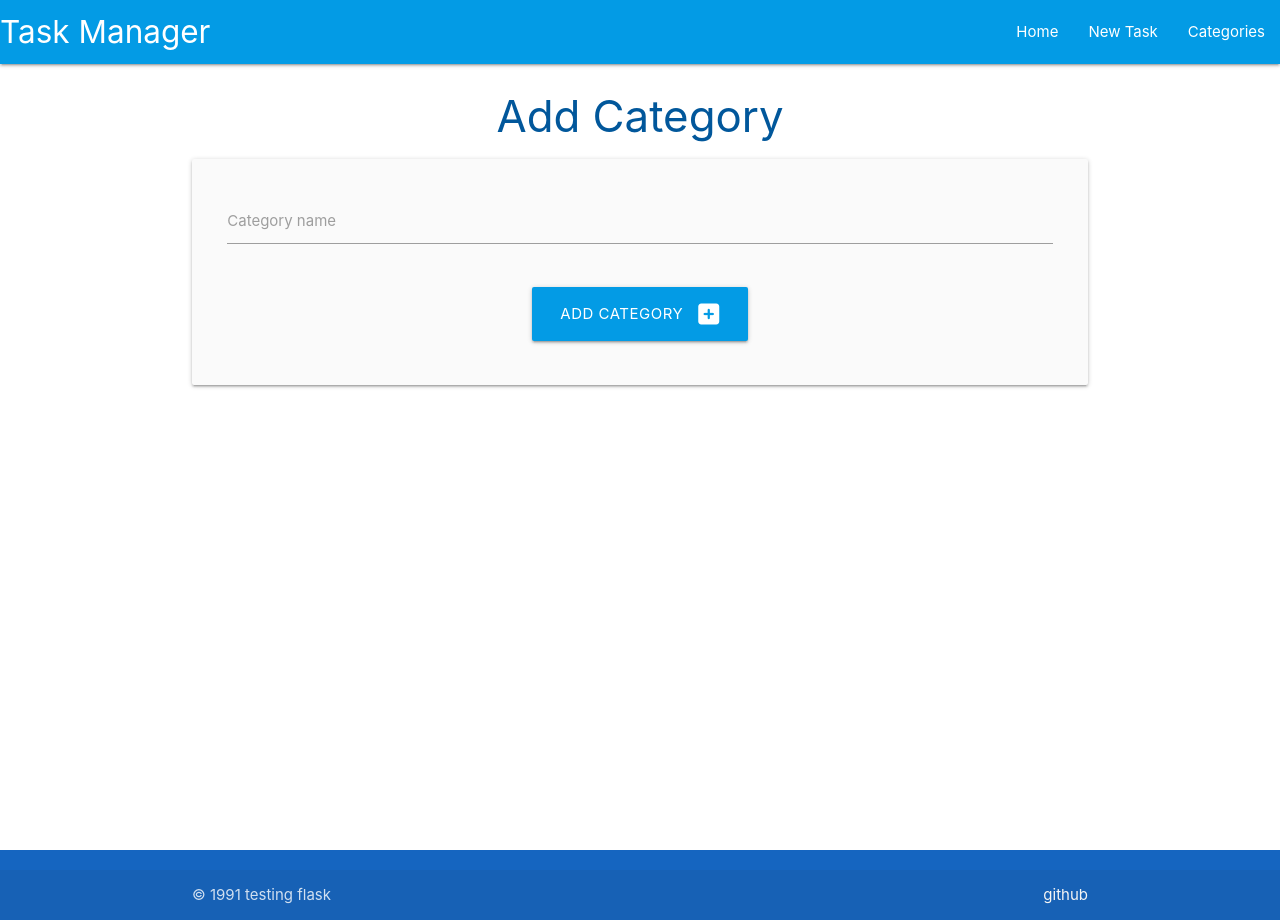
After one commit to 4ntm4n/task-flask, a Flask app: page /add_category in a window 1280 px wide. The commit adds this page. Run offline with Flask 3, Linux system fonts and the light colour scheme.

Commit message:
create templates and wire up database

```diff
--- a/taskmanager/models.py
+++ b/taskmanager/models.py
@@ -5,8 +5,7 @@ class Category(db.Model):
     # schema for the Category model
     id = db.Column(db.Integer, primary_key=True)
     category_name = db.Column(db.String(25), unique=True, nullable=False)
-    tasks = db.relationship("Task", backref="category",
-                            cascade="all, delete", lazy=True)
+    tasks = db.relationship("Task", backref="category",cascade="all, delete", lazy=True)
 
     def __repr__(self):
         # __repr__ to represent itself in the form of a string
@@ -22,6 +21,7 @@ class Task(db.Model):
     due_date = db.Column(db.Date, nullable=False)
     category_id = db.Column(db.Integer, db.ForeignKey(
         "category.id", ondelete="CASCADE"), nullable=False)
+
     def __repr__(self):
         # __repr__ to represent itself in the form of a string
         return "#{0} - Task: {1} | Urgent: {2}".format(
--- a/taskmanager/routes.py
+++ b/taskmanager/routes.py
@@ -1,7 +1,21 @@
-from flask import render_template
+
+from flask import render_template, request, redirect, url_for
 from taskmanager import app, db
 from taskmanager.models import Category, Task
 
 @app.route("/")
 def home():
-    return render_template("base.html")
+    return render_template("tasks.html")
+
+@app.route("/categories")
+def categories():
+    return render_template("categories.html")
+
+@app.route("/add_category", methods=["GET", "POST"])
+def add_category():
+    if request.method == "POST":
+        category = Category(category_name=request.form.get("category_name"))
+        db.session.add(category)
+        db.session.commit()
+        return redirect(url_for("categories"))
+    return render_template("add_category.html")
--- /dev/null
+++ b/taskmanager/static/css/style.css
@@ -0,0 +1,10 @@
+/* footer */
+body {
+    display: flex;
+    min-height: 100vh;
+    flex-direction: column;
+  }
+
+  main {
+    flex: 1 0 auto;
+  }
--- /dev/null
+++ b/taskmanager/static/js/script.js
@@ -0,0 +1,4 @@
+document.addEventListener('DOMContentLoaded', function() {
+    let sidenav = document.querySelectorAll('.sidenav');
+    M.Sidenav.init(sidenav);
+  });
--- /dev/null
+++ b/taskmanager/templates/add_category.html
@@ -0,0 +1,24 @@
+{% extends "base.html" %}
+
+{% block content %}
+
+<h3 class="light-blue-text text-darken-4 center-align">Add Category</h3>
+
+<div class="row card-panel grey lighten-5">
+    <form class="col s12" method="POST" action="{{ url_for('add_category') }}">
+        <div class="row">
+            <div class="input-field col s12">
+                <input  name="category_name" id="category_name" type="text" class="validate" minlength="3" maxlength="25">
+                <label for="category_name">Category name</label>
+            </div>
+        </div>
+        <div class="row">
+            <div class="center-align col s12">
+                <button type="submit" class="btn-large light-blue darken-1">
+                    Add Category <i class="fas fa-plus-square right"></i>
+                </button>
+            </div>
+        </div>
+    </form>
+</div>
+{% endblock %}
--- a/taskmanager/templates/base.html
+++ b/taskmanager/templates/base.html
@@ -1,12 +1,55 @@
 <!DOCTYPE html>
 <html lang="en">
+
 <head>
     <meta charset="UTF-8">
     <meta http-equiv="X-UA-Compatible" content="IE=edge">
     <meta name="viewport" content="width=device-width, initial-scale=1.0">
+    <link rel="stylesheet" href="https://cdnjs.cloudflare.com/ajax/libs/font-awesome/6.2.0/css/all.min.css"
+        integrity="sha512-xh6O/CkQoPOWDdYTDqeRdPCVd1SpvCA9XXcUnZS2FmJNp1coAFzvtCN9BmamE+4aHK8yyUHUSCcJHgXloTyT2A=="
+        crossorigin="anonymous" referrerpolicy="no-referrer" />
+    <link rel="stylesheet" href="https://cdnjs.cloudflare.com/ajax/libs/materialize/1.0.0/css/materialize.min.css">
+    <link rel="stylesheet" href="{{ url_for('static', filename='css/style.css') }}">
+
+    <script defer src="https://cdnjs.cloudflare.com/ajax/libs/materialize/1.0.0/js/materialize.min.js"></script>
+    <script defer src="{{ url_for('static', filename='js/script.js') }}"></script>
     <title>Task Flask</title>
 </head>
+
 <body>
-    Hello World!
+    <header>
+        <!-- top navbar -->
+        <nav class="light-blue darken-1" >
+            <div class="nav-wrapper">
+                <a href="{{ url_for('home') }}" class="brand-logo">Task Manager</a>
+                <a href="#" data-target="mobile-demo" class="sidenav-trigger"><i class="fas fa-bars"></i></a>
+                <ul class="right hide-on-med-and-down">
+                    <li><a href="{{ url_for('home') }}">Home</a></li>
+                    <li><a href="">New Task</a></li>
+                    <li><a href="{{ url_for('categories') }}">Categories</a></li>
+                </ul>
+            </div>
+        </nav>
+        <!-- mobile navbar -->
+        <ul class="sidenav" id="mobile-demo">
+            <li><a href="{{ url_for('home') }}">Home</a></li>
+            <li><a href="">New Task</a></li>
+            <li><a href="{{ url_for('categories') }}">Categories</a></li>
+        </ul>
+    </header>
+    <main class="container">
+        {% block content %}
+        {% endblock %}
+    </main>
+
+
 </body>
+<footer class="page-footer blue darken-3">
+    <div class="footer-copyright">
+      <div class="container">
+      © 1991 testing flask
+      <a class="grey-text text-lighten-4 right" target="_blank" href="https://github.com/4ntm4n/">github</a>
+      </div>
+    </div>
+  </footer>
 </html>
```
Also changed, not shown: taskmanager/templates/categories.html (added, +11 -0 lines), taskmanager/templates/tasks.html (added, +7 -0 lines).
